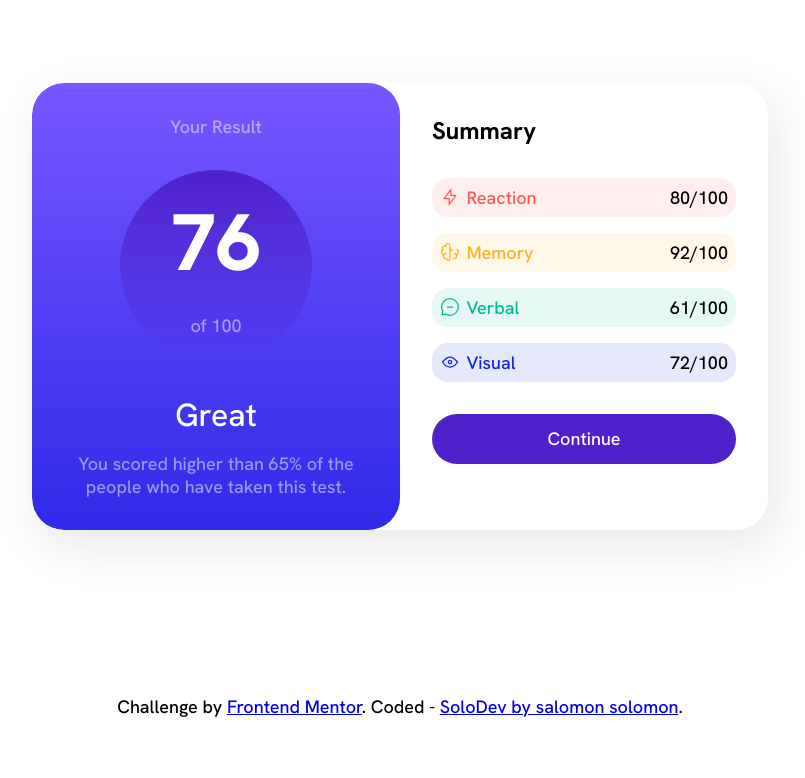
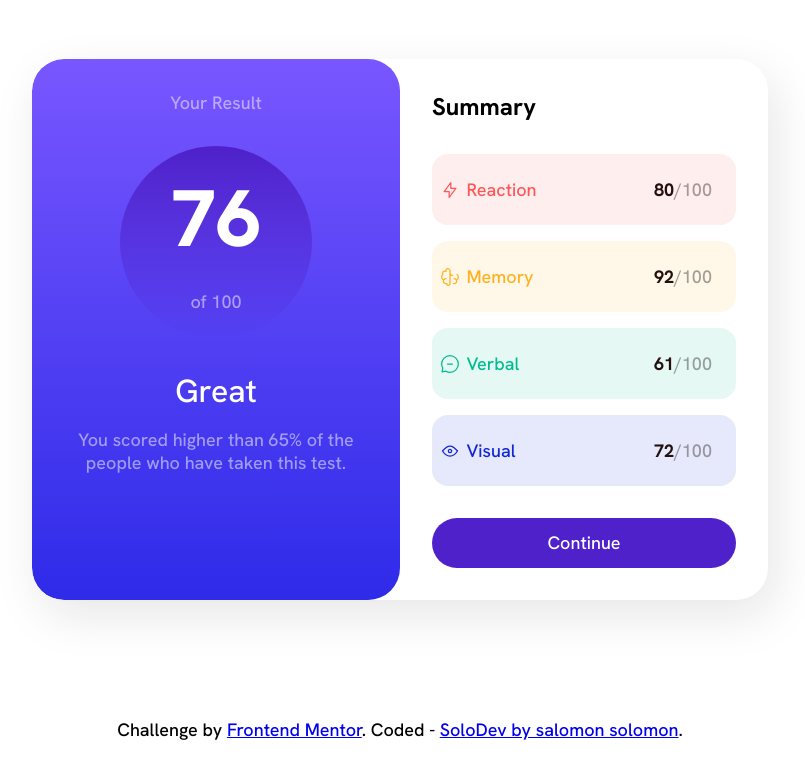
Before and after one commit to Solomon333/FrontEndMentor.-Result-Summary, a plain HTML site: page index.html in a window 1280 px wide. Shown: the whole page, without its empty margins (240-1045 px from the left). Drawn offline with Linux system fonts and the light colour scheme.

Commit message:
fix padding

```diff
--- a/style.css
+++ b/style.css
@@ -114,6 +114,19 @@ body {
 .summary-visual {
     color: hsl(234, 85%, 45%);
 }
+
+.summary-score {
+    font-weight: 200;
+    color: hsla(0 , 10% , 10%, 0.4 );
+    padding: 1rem;
+}
+
+.summary-score span {
+    font-weight: 700;
+    color: hsl(0 , 40% , 10%);
+}
+
+
 @media (min-width: 600px) {
         body {
             min-height: 100vh;
```
